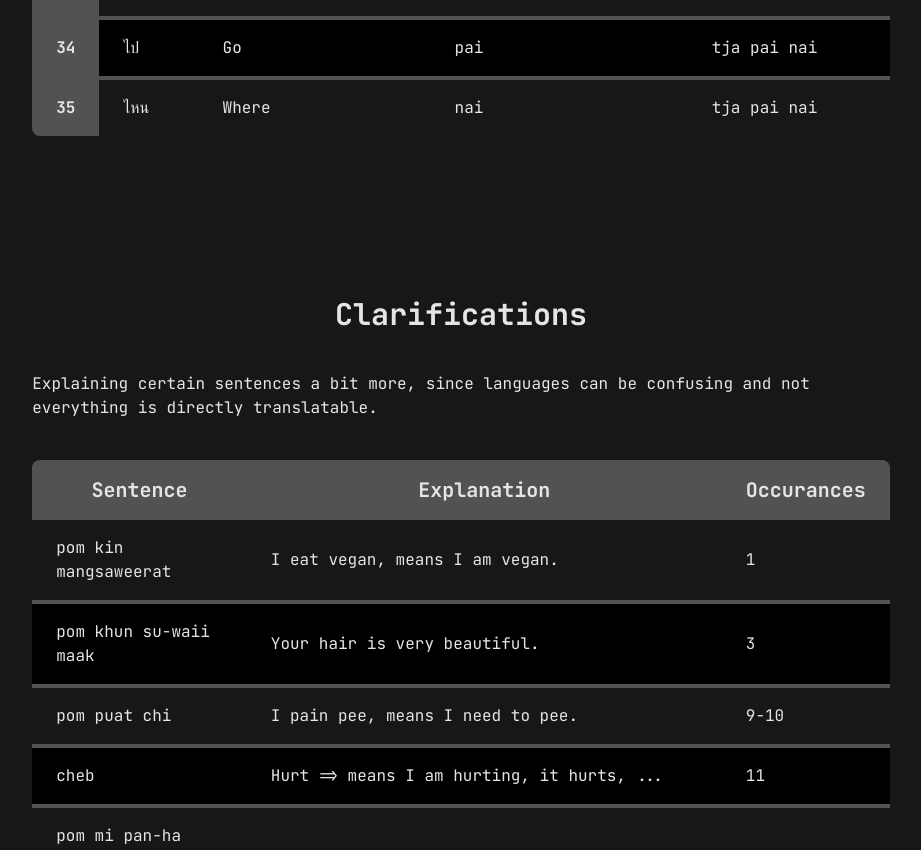
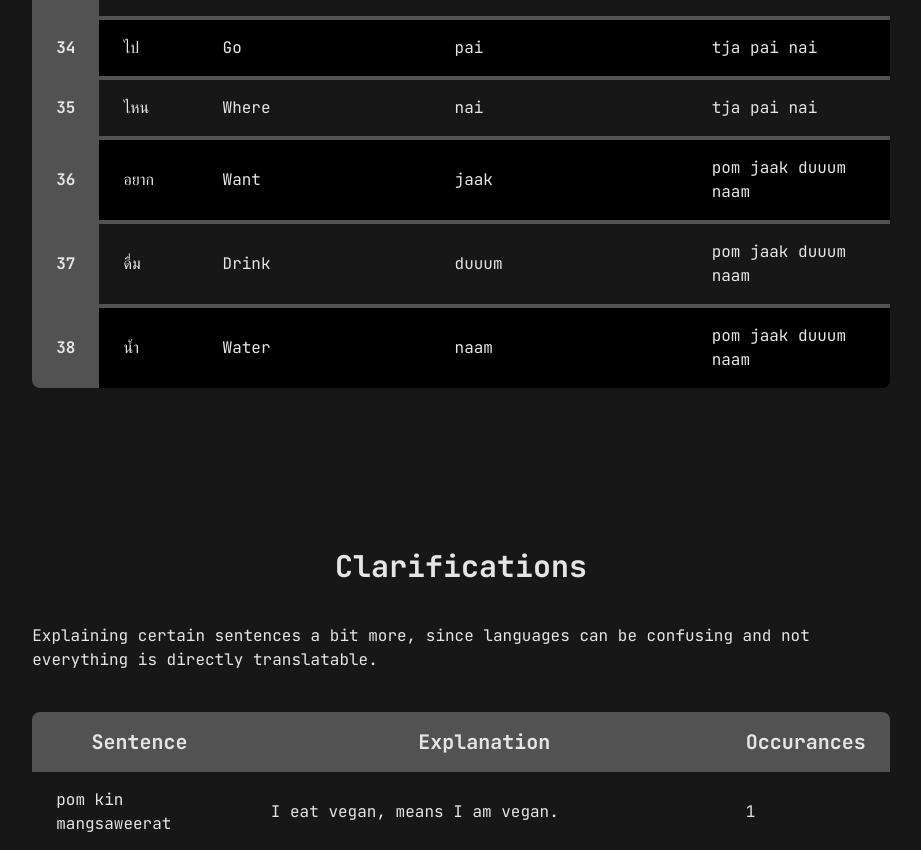
Before and after one commit to reeveng/Learning-Thai, a SvelteKit app: page / in a window 1280 px wide. Shown: the part 3140-3990 px from the top of the page, without its empty margins (179-1100 px from the left). Built offline with nearby package versions, Linux system fonts and the light colour scheme.

Commit message:
add the sentence, I want to drink water

```diff
--- a/src/data/translations.ts
+++ b/src/data/translations.ts
@@ -215,6 +215,24 @@ export const translations: TranslationType[] = [
 		english: 'Where',
 		pronounciation: 'nai',
 		example: 'tja pai nai'
+	},
+	{
+		thai: 'อยาก',
+		english: 'Want',
+		pronounciation: 'jaak',
+		example: 'pom jaak duuum naam'
+	},
+	{
+		thai: 'ดื่ม',
+		english: 'Drink',
+		pronounciation: 'duuum',
+		example: 'pom jaak duuum naam'
+	},
+	{
+		thai: 'น้ำ',
+		english: 'Water',
+		pronounciation: 'naam',
+		example: 'pom jaak duuum naam'
 	}
 ];
 
```
